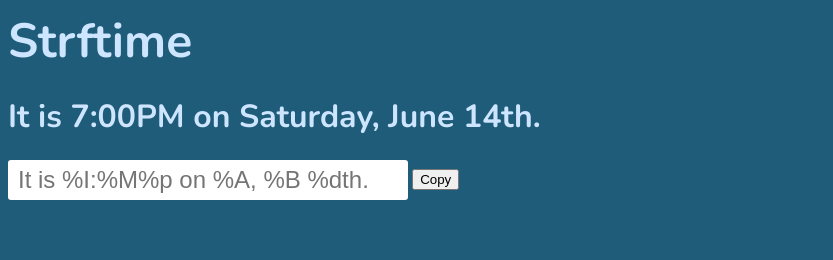
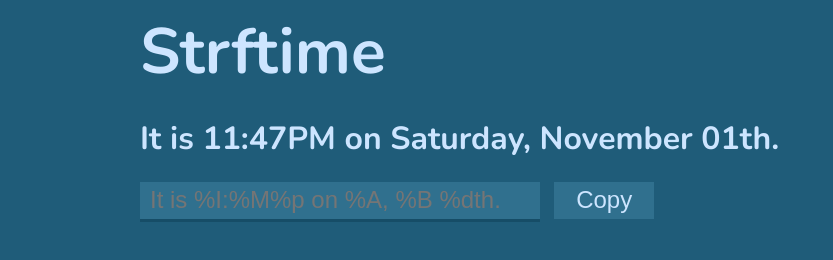
Before and after one commit to stoneG/strftime, a website: page index.html in a window 1280 px wide. Shown: the whole page, without its empty margins (0-833 px from the left). Drawn offline with nearby package versions, Linux system fonts and the light colour scheme; some packages are replaced by stand-ins of ours; a script that the page names is missing.

Commit message:
Some css changes

```diff
--- a/index.html
+++ b/index.html
@@ -15,7 +15,7 @@
     <h1 class="output">{{ output }}</h1>
     <div class="input">
       <input ng-model="input" ng-change="calculate()" class="strftime" placeholder="It is %I:%M%p on %A, %B %dth."></input>
-      <button ng-click="addOne()">Copy</button>
+      <button class="copy" ng-click="addOne()">Copy</button>
     </div>
   </div>
 
--- a/static/js/strftime.js
+++ b/static/js/strftime.js
@@ -262,11 +262,11 @@ strftimeApp.controller('StrftimeController', ['$scope', function($scope) {
     // $scope.output default
     if ($scope.input) {
       console.log('got input of', $scope.input);
-      //debugger;
       $scope.output = $scope.convert($scope.input);
     } else {
       $scope.output = $scope.defaultStrftime();
     }
   };
+  $scope.calculate();
 
 }]);
--- a/static/sass/strftime.scss
+++ b/static/sass/strftime.scss
@@ -8,10 +8,18 @@ body {
   color: $text-color;
 }
 
+.container {
+  width: 1000px;
+  margin: 0 auto;
+  @media screen and (max-width: 1000px) {
+    width: 100%;
+  }
+}
+
 .title {
   margin: 0;
   vertical-align: middle;
-  font-size: 3em;
+  font-size: 4em;
 }
 
 .input {
@@ -23,10 +31,12 @@ body {
   max-width: 400px;
   height: 40px;
   padding: 0 10px;
-  vertical-align: middle;
+  vertical-align: top;
   /*border: 3px solid #FFF3CD;*/
   border: none;
-  border-radius: 3px;
+  border-bottom: 3px solid #164D67;
+  border-radius: 0;
+  background-color: #30708E;
   color: #808080;
   text-align: left;
   font-size: 1.5em;
@@ -36,3 +46,21 @@ body {
 .strftime:hover {
   outline: none;
 }
+
+.copy {
+  vertical-align: top;
+  height: 40px;
+  width: 100px;
+  margin-left: 1%;
+  padding: 0;
+  background-color: #30708E;
+  color: $text-color;
+  border: 0;
+  border-bottom: 3px solid $bg-color;
+  font-size: 1.5em;
+  -webkit-appearance: none;
+
+  &:hover {
+    cursor: pointer;
+  }
+}
```
Also changed, not shown: static/css/strftime.css, 1 other file.
